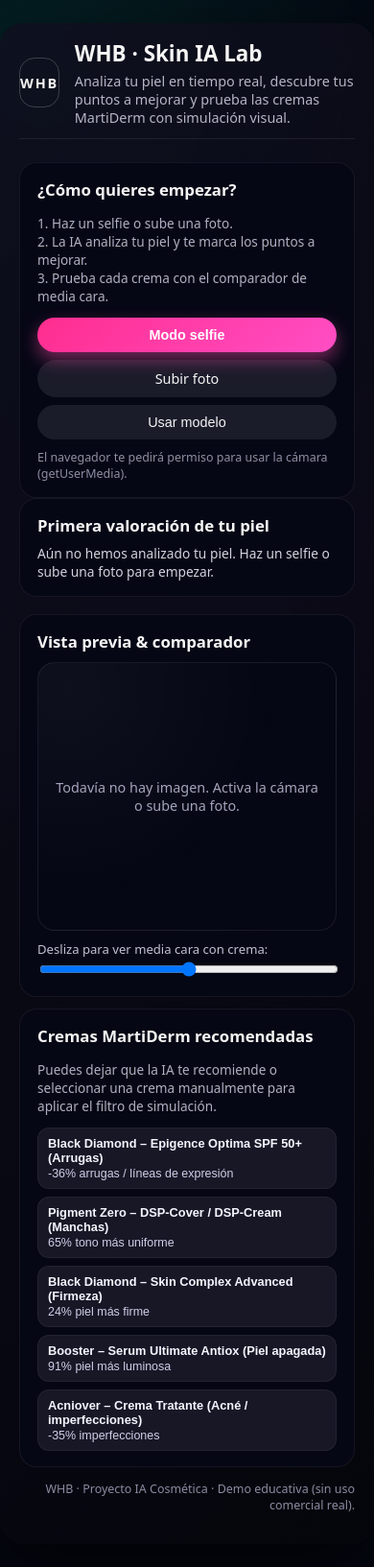
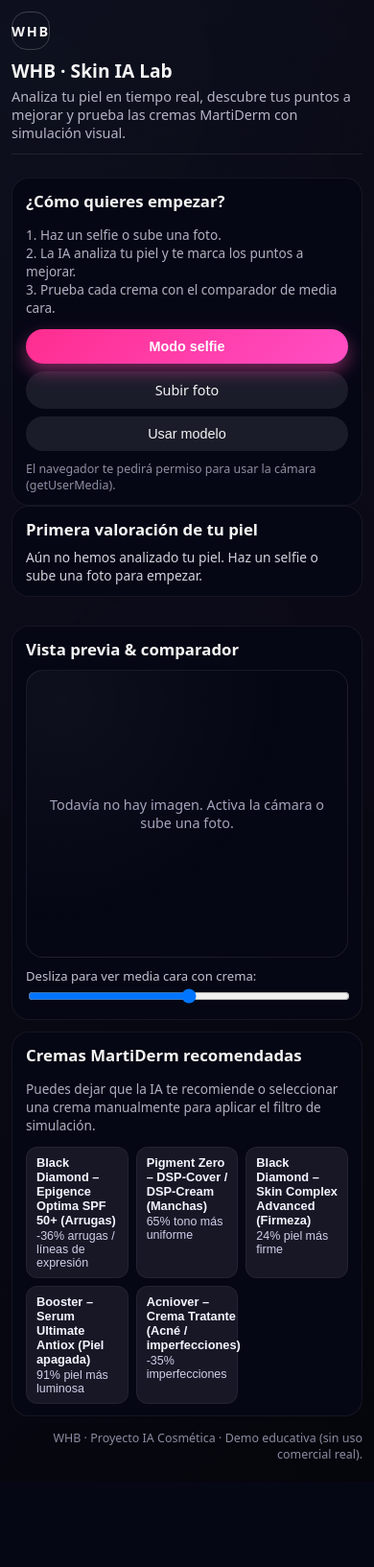
Before and after one commit to welin-silva/WHB, a Flask app: page / in a window 390 px wide. Shown: the whole page at 96% size. After the commit the page ends 1522 px from the top, so only its background shows below. Run offline with Flask 3, Linux system fonts and the light colour scheme.

Commit message:
Reordenado css y agrandado cuadro del contenido con resposive

```diff
--- a/whb/frontend/static/css/whb.css
+++ b/whb/frontend/static/css/whb.css
@@ -1,16 +1,26 @@
+/*********************************
+ * CONFIGURACIÓN BASE    *
+ *********************************/
 * {
+    /* Define que el padding y el borde se incluyan en el ancho y alto total */
     box-sizing: border-box;
 }
 
+/* Estilos principales del cuerpo: fuente, color de fondo, margen */
 body {
     margin: 0;
     font-family: system-ui, -apple-system, BlinkMacSystemFont, "SF Pro", sans-serif;
     color: #f5f5f5;
     background: #050711;
     min-height: 100vh;
+    overflow: hidden; /* Oculta la barra de desplazamiento */
 }
 
-/* Fondo futurista tipo móvil, pero abstracto */
+
+/*********************************
+ * FONDO Y WRAPPER       *
+ *********************************/
+/* Fondo futurista: gradientes fijos y abstractos */
 .bg-futuristic {
     position: fixed;
     inset: 0;
@@ -23,16 +33,22 @@
     z-index: -2;
 }
 
+/* Contenedor principal de la aplicación (centrado, tamaño máximo y efectos visuales) */
 .app-wrapper {
-    max-width: 1200px;
-    margin: 24px auto;
+    max-width: 90vw; /* Usa el 90% del ancho de la pantalla */
+    margin: 15px auto; /* Margen superior/inferior para separarlo de los bordes */
     padding: 16px 20px 32px;
     backdrop-filter: blur(14px);
     background: linear-gradient(135deg, rgba(15, 15, 30, 0.9), rgba(5, 5, 12, 0.95));
     border-radius: 24px;
     box-shadow: 0 24px 80px rgba(0, 0, 0, 0.7);
+    min-height: 95vh; /* Altura mínima para forzar el crecimiento y evitar scroll */
 }
 
+/*********************************
+ * ENCABEZADO (HEADER)   *
+ *********************************/
+/* Estilos principales del encabezado: usa flexbox para alinear el logo y el texto */
 .app-header {
     display: flex;
     align-items: center;
@@ -42,6 +58,7 @@
     padding-bottom: 12px;
 }
 
+/* Estilos del contenedor del logo */
 .logo {
     width: 52px;
     height: 52px;
@@ -55,6 +72,7 @@
     font-size: 0.9rem;
 }
 
+/* Títulos y párrafos dentro del encabezado */
 .header-text h1 {
     margin: 0 0 4px;
     font-size: 1.4rem;
@@ -66,12 +84,18 @@
     color: #b5b5c7;
 }
 
+
+/*********************************
+ * LAYOUT PRINCIPAL (GRID)  *
+ *********************************/
+/* Contenedor principal: usa Grid para la estructura de 2 columnas (panel izq. y der.) */
 .app-main {
     display: grid;
     grid-template-columns: minmax(0, 340px) minmax(0, 1fr);
-    gap: 18px;
+    gap: 40px;
 }
 
+/* Estilos comunes para todas las tarjetas de contenido (card, viewer, products) */
 .card,
 .viewer-card,
 .products-card {
@@ -81,6 +105,7 @@
     border: 1px solid rgba(255, 255, 255, 0.06);
 }
 
+/* Estilos para todos los títulos H2 dentro de las tarjetas */
 .card h2,
 .viewer-card h2,
 .products-card h2 {
@@ -88,11 +113,17 @@
     font-size: 1.05rem;
 }
 
+/* Estilo para texto pequeño y secundario */
 .small {
     font-size: 0.85rem;
     color: #b0b0c2;
 }
 
+
+/*********************************
+ * ESTILOS DE BOTONES     *
+ *********************************/
+/* Estilos base para todos los botones (incluye la etiqueta de "Subir foto") */
 .btn {
     width: 100%;
     border-radius: 999px;
@@ -104,6 +135,7 @@
     transition: transform 0.08s ease, box-shadow 0.08s ease, background 0.15s ease;
 }
 
+/* Estilos del botón principal (color degradado rosa/morado) */
 .btn-primary {
     background: linear-gradient(135deg, #ff2d8f, #ff4ec4);
     color: #fff;
@@ -111,48 +143,59 @@
     box-shadow: 0 8px 18px rgba(255, 77, 172, 0.45);
 }
 
+/* Estilos del botón secundario (fondo oscuro). Modificado para que el <label> se vea bien. */
 .btn-secondary {
     background: #1b1c2a;
     color: #f5f5f5;
-    display: block;
-    text-align: center;
+    display: block; /* Obliga a la etiqueta a tomar todo el ancho */
+    text-align: center; /* Centra el texto dentro de la etiqueta */
 }
 
+/* Efecto de hover (al pasar el ratón) para todos los botones */
 .btn:hover {
     transform: translateY(-1px);
     box-shadow: 0 10px 25px rgba(0, 0, 0, 0.35);
 }
 
+/* Estilos del grupo de botones (controla el espaciado entre ellos) */
 .button-group .btn {
     /* Asegura que todos los botones en el grupo tengan el margen para separarse */
     margin-top: 8px;
 }
 
-/* El primer elemento del grupo no debe tener margen superior para pegarse al texto de arriba */
+/* Elimina el margen superior en el primer botón del grupo */
 .button-group .btn:first-child {
     margin-top: 0;
 }
 
+/* Estilo para las notas informativas pequeñas */
 .note {
     margin-top: 10px;
     font-size: 0.78rem;
     color: #8e8ea3;
 }
 
+
+/*********************************
+ * VISOR Y COMPARADOR    *
+ *********************************/
+/* Ajuste de margen para la tarjeta del visor */
 .viewer-card {
     margin-bottom: 12px;
 }
 
+/* Contenedor del visor de imágenes/vídeo (marco y fondo de la zona de previsualización) */
 .viewer-container {
     margin-top: 10px;
     position: relative;
     border-radius: 18px;
     overflow: hidden;
     background: radial-gradient(circle at 10% 10%, rgba(255, 255, 255, 0.04), transparent 60%);
-    min-height: 280px;
+    min-height: 500px; /* Altura mínima para que se estire verticalmente */
     border: 1px solid rgba(255, 255, 255, 0.08);
 }
 
+/* Oculta el elemento de vídeo por defecto */
 #video {
     width: 100%;
     height: 100%;
@@ -160,12 +203,14 @@
     display: none;
 }
 
+/* Contenedor para el comparador de media cara (oculto por defecto) */
 .compare-wrapper {
     position: absolute;
     inset: 0;
     display: none;
 }
 
+/* Estilo base para las capas de imagen (original y filtrada) */
 .img-layer {
     position: absolute;
     inset: 0;
@@ -174,11 +219,12 @@
     object-fit: cover;
 }
 
+/* Capa superior (imagen con filtro). El clip se ajusta con JS para crear el efecto de división. */
 .top-layer {
-    /* el clip se ajusta desde JS */
     clip-path: inset(0 50% 0 0);
 }
 
+/* Línea divisoria en el comparador */
 .compare-divider {
     position: absolute;
     top: 0;
@@ -191,6 +237,7 @@
     pointer-events: none;
 }
 
+/* Texto que se muestra cuando no hay imagen activa */
 .no-image-text {
     position: absolute;
     inset: 0;
@@ -203,27 +250,36 @@
     text-align: center;
 }
 
+/* Fila que contiene la etiqueta y el slider de comparación */
 .slider-row {
     margin-top: 10px;
     font-size: 0.82rem;
     color: #c1c1d4;
 }
 
+/* Estilo del slider de comparación */
 #compareSlider {
     width: 100%;
     margin-top: 4px;
 }
 
+
+/*********************************
+ * RESULTADOS Y PRODUCTOS    *
+ *********************************/
+/* Estilo del texto que muestra el resultado del análisis de la piel */
 .resultado-text {
     font-size: 0.86rem;
     color: #d3d3e0;
 }
 
+/* Estilo para las listas desordenadas dentro del resultado */
 .resultado-text ul {
     padding-left: 18px;
     margin: 6px 0 0;
 }
 
+/* Contenedor de la rejilla de productos, usa Grid para disposición flexible */
 .products-grid {
     display: grid;
     grid-template-columns: repeat(auto-fit, minmax(180px, 1fr));
@@ -231,6 +287,7 @@
     margin-top: 8px;
 }
 
+/* Estilo base de cada pastilla de producto (botón) */
 .product-pill {
     background: #171726;
     border-radius: 12px;
@@ -246,17 +303,20 @@
     transition: border 0.1s ease, background 0.1s ease, transform 0.08s ease;
 }
 
+/* Efecto hover en las pastillas de producto */
 .product-pill:hover {
     border-color: rgba(255, 45, 143, 0.6);
     background: #1e1f34;
     transform: translateY(-1px);
 }
 
+/* Estilo cuando una pastilla de producto está activa/seleccionada */
 .product-pill.active {
     border-color: #ff2d8f;
     background: #24172a;
 }
 
+/* Tipografía de los detalles del producto */
 .product-name {
     font-weight: 600;
 }
@@ -266,6 +326,11 @@
     color: #d0cfe9;
 }
 
+
+/*********************************
+ * PIE DE PÁGINA          *
+ *********************************/
+/* Estilo del pie de página */
 .app-footer {
     margin-top: 14px;
     font-size: 0.78rem;
@@ -273,8 +338,77 @@
     text-align: right;
 }
 
-@media (max-width: 900px) {
+
+/*********************************
+ * MEDIA QUERIES          *
+ *********************************/
+/* Tablet y Móviles (Pantallas de hasta 1024px) */
+@media (max-width: 1024px) {
+    /* El layout principal de 2 columnas se convierte en 1 columna apilada */
     .app-main {
         grid-template-columns: minmax(0, 1fr);
+        gap: 30px;
+    }
+
+    /* El contenedor principal puede ser un poco más pequeño en tablets */
+    .app-wrapper {
+        max-width: 95vw;
+        min-height: auto; /* Permite que la altura fluya con el contenido apilado */
+    }
+
+    /* Reducimos el tamaño mínimo del visor en tablet (se vuelve scrollable) */
+    .viewer-container {
+        min-height: 400px;
+    }
+
+    /* La rejilla de productos debe tener columnas más pequeñas en tablets */
+    .products-grid {
+        grid-template-columns: repeat(auto-fit, minmax(150px, 1fr));
     }
 }
+
+/* Móviles (Pantallas de hasta 600px) */
+@media (max-width: 600px) {
+    /* Reducimos el padding general */
+    .app-wrapper {
+        padding: 12px 12px 20px;
+        margin: 0; /* Quitamos el margen para móviles, ocupa todo el ancho */
+        border-radius: 0; /* Opcional: quitamos el borde redondeado para móviles */
+        max-width: 100vw;
+    }
+
+    /* El encabezado se vuelve más compacto */
+    .app-header {
+        flex-direction: column;
+        align-items: flex-start;
+        gap: 8px;
+    }
+
+    /* El logo se ajusta */
+    .logo {
+        width: 40px;
+        height: 40px;
+    }
+
+    /* Aseguramos que las tarjetas tengan un poco menos de padding */
+    .card,
+    .viewer-card,
+    .products-card {
+        padding: 12px 14px;
+    }
+
+    /* Ajustamos la altura mínima del visor para que quepa mejor en la pantalla */
+    .viewer-container {
+        min-height: 300px;
+    }
+
+    /* Reducimos el tamaño de las columnas de la rejilla de productos para móviles */
+    .products-grid {
+        grid-template-columns: repeat(auto-fit, minmax(100px, 1fr));
+    }
+
+    /* Ajustamos el tamaño de fuente para móviles */
+    .header-text h1 {
+        font-size: 1.2rem;
+    }
+}
--- a/whb/frontend/templates/index.html
+++ b/whb/frontend/templates/index.html
@@ -4,6 +4,7 @@
     <meta charset="UTF-8" />
     <title>WHB – IA Cosmética</title>
     <link rel="stylesheet" href="../static/css/whb.css">
+    <link rel="icon" type="image/x-icon" href="../static/img/favicon_logo.png">
 </head>
 <body>
 <div class="bg-futuristic"></div>
```
Also changed, not shown: whb/frontend/static/img/favicon_logo.png (added).
